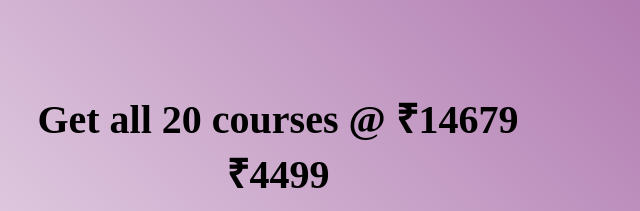
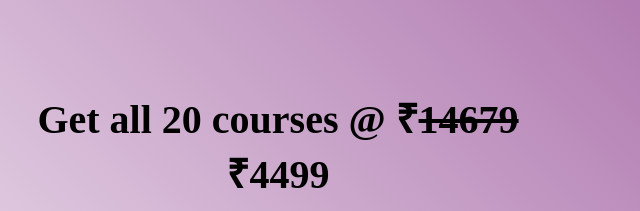
Before and after one commit to NITHIN369/TuteDude, a plain HTML site: page index.html in a window 1280 px wide. Shown: the part 7048-7259 px from the top of the page, 362-1002 px from the left. Drawn offline with Linux system fonts and the light colour scheme.

Commit message:
Update index.html

```diff
--- a/index.html
+++ b/index.html
@@ -83,6 +83,7 @@
         </div>
         <div class="reward">
             <h1>1 0 0%</h1>
+
             <h3>Money Back reward</h3>
             <img src="https://bubnovsky.org/upload/medialibrary/d7e/d7ea839e2cd763d7042037874f427897.jpg">
             <h6>You pay ZERO on completing the Tutudude online certification course,become
@@ -148,7 +149,7 @@
                 </div>
                 <div class="card-2">
                     <h4>All Access Pack</h4>
-                    <h6>Get all 20 courses @ ₹14679 <br> ₹4499</h6>
+                    <h6>Get all 20 courses @ ₹<s>14679 </s><br> ₹4499</h6>
                     <div>save ₹10180</div>
                     <p>25% students who enrolled in Python have availed this offer</p>
                     <button>Know More</button>
```
